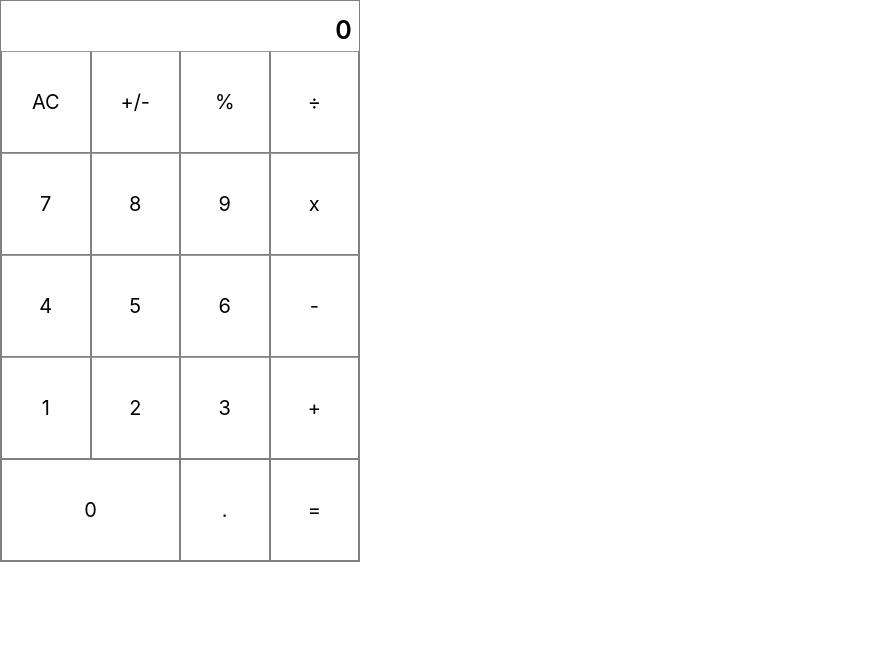
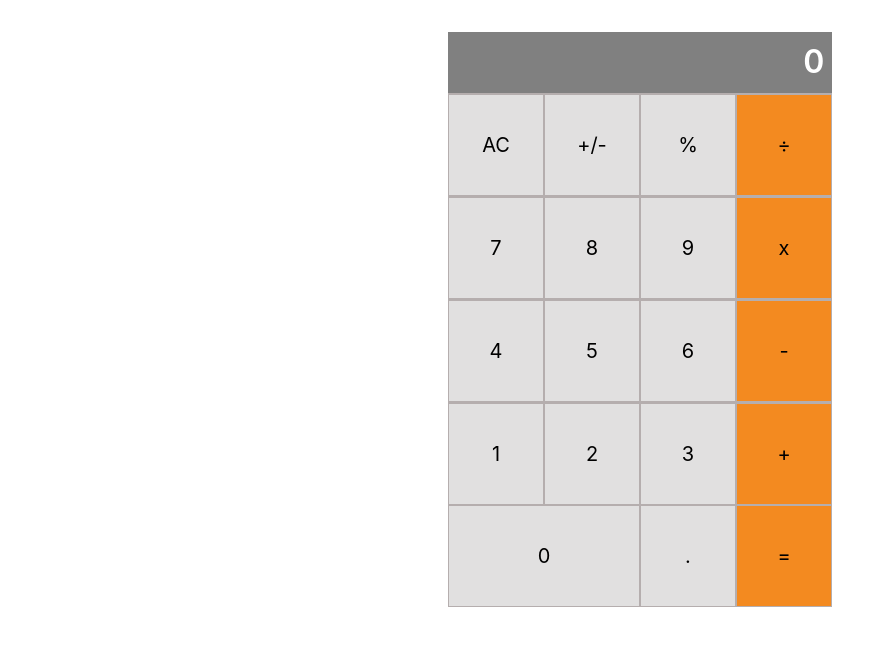
Before and after one commit to Rachelwebdev/math-magicians, a React (Create React App) app: page / in a window 1280 px wide. Shown: the top 646 px of the page, without its empty margins (0-895 px from the left). Built offline with nearby package versions, Linux system fonts and the light colour scheme.

Commit message:
Add more styles to calculator UI

```diff
--- a/src/App.css
+++ b/src/App.css
@@ -5,44 +5,61 @@
 }
 
 .calcContainer {
-  max-width: 360px;
-  border: 1px solid grey;
+  margin: 2rem auto;
+  max-width: 30%;
 }
 
 #resultDisplay {
-  height: 50px;
+  height: 30%;
   line-height: 30px;
   padding: 4% 2%;
-  font-size: 25px;
+  font-size: 2rem;
   text-align: right;
   font-weight: 600;
+  background-color: #808080;
+  color: #fff;
 }
 
 .buttons {
   display: grid;
   border: 1px;
   grid-template-columns: 1fr 1fr 1fr 1fr;
+  background-color: rgb(225, 224, 224);
 }
 
 .buttons div {
-  border-top: 1px solid #999;
+  border-top: 2px solid #b5aeae;
 }
 
 .btn {
-  border: 0.5px solid grey;
+  border: 1.5px solid #b5aeae;
   line-height: 100px;
   text-align: center;
   font-size: 20px;
+}
+
+.btn:hover {
+  cursor: pointer;
+  background-color: #a29e9e;
+}
+
+.operation {
+  background-color: rgb(243, 138, 32);
+}
+
+.operation:hover {
+  background-color: rgb(198, 103, 7);
 }
 
 .lastRow {
   display: grid;
   grid-template-columns: 2fr 1fr 1fr;
   grid-column: 1 / -1;
+  background-color: rgb(225, 224, 224);
 }
 
 @media (max-width: 768px) {
-  .calculatorContainer {
-    /* width: 50%; */
+  .calcContainer {
+    max-width: 70%;
   }
 }
```
